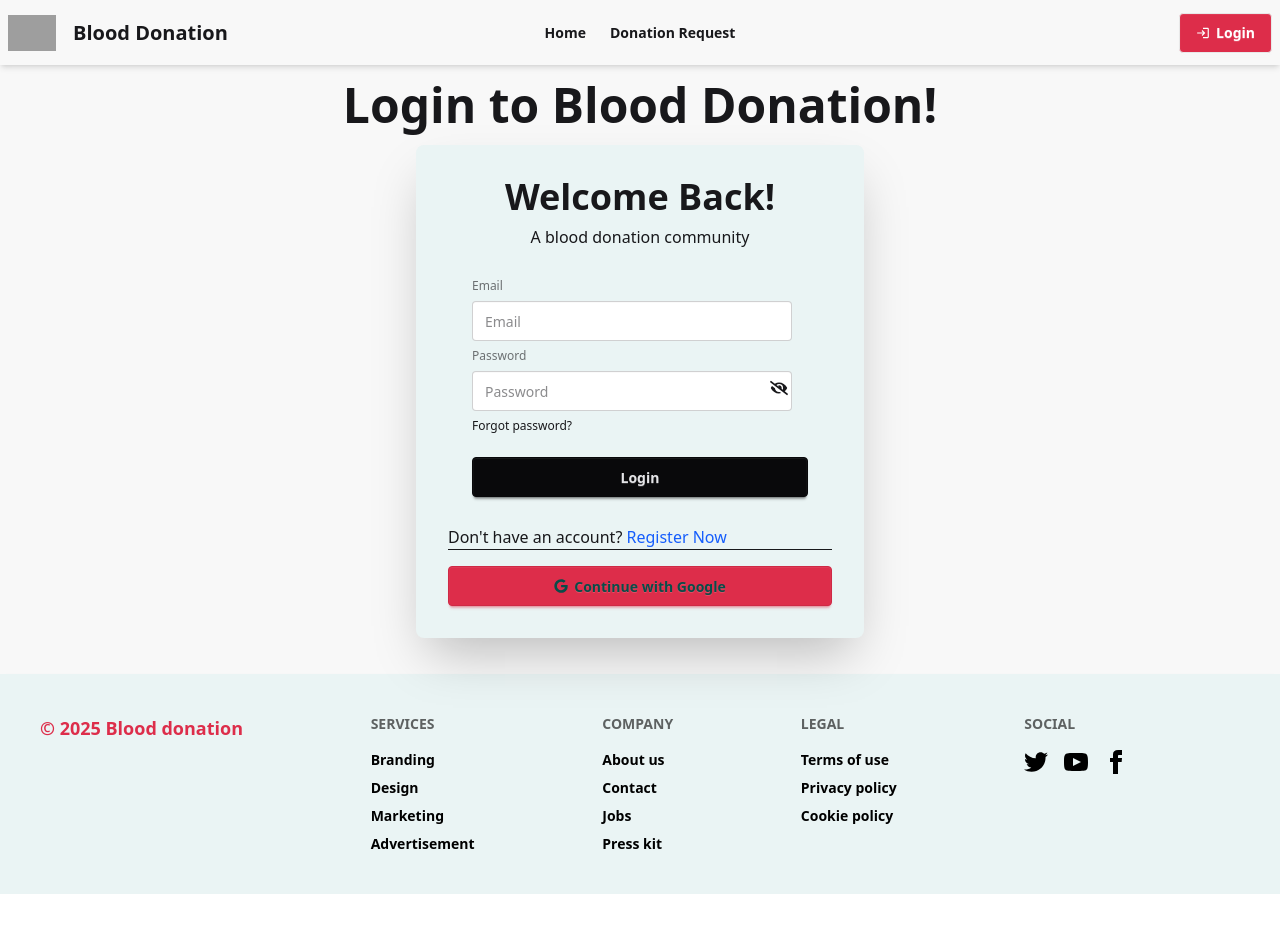
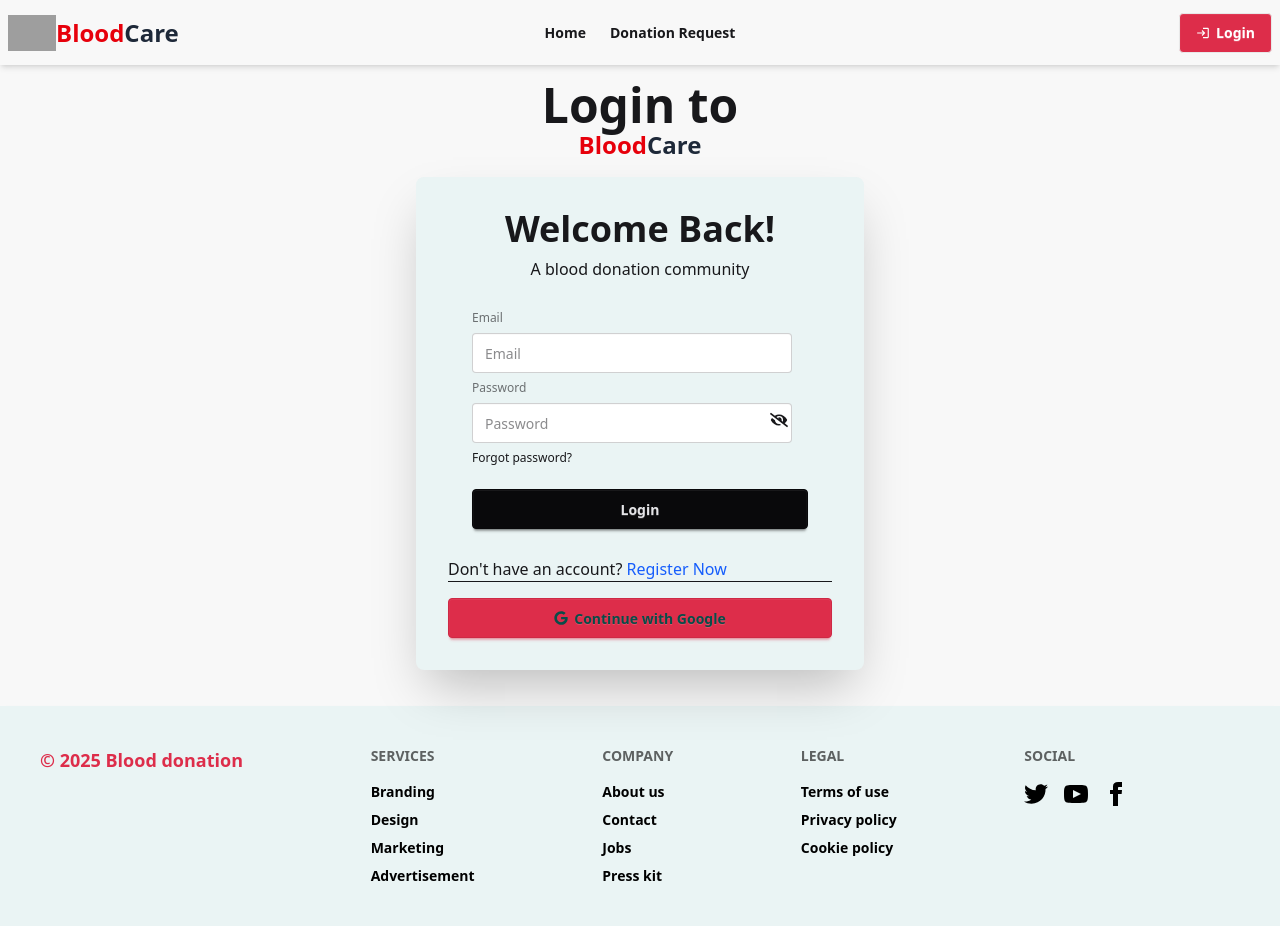
Before and after one commit to Md-Shahed-Chowdhury/A-11-Blood-donation-Client, a React (Vite) app: page /login in a window 1280 px wide. Before the commit the page ends 894 px from the top, so only its background shows below. Built offline with nearby package versions, Linux system fonts and the light colour scheme; no server answers; grey boxes are pictures that could not be loaded.

Commit message:
dashboard aside made

```diff
--- /dev/null
+++ b/src/components/DashboardAside.jsx
@@ -0,0 +1,49 @@
+import { NavLink } from "react-router";
+import { FaHome, FaTint, FaPlusCircle, FaUser } from "react-icons/fa";
+
+const DashboardAside = () => {
+  const linkClass = ({ isActive }) =>
+    `flex items-center gap-3 px-4 py-3 rounded-lg font-medium transition
+     ${
+       isActive
+         ? "bg-red-600 text-white"
+         : "text-gray-700 hover:bg-red-100 hover:text-red-600"
+     }`;
+
+  return (
+    <aside className="w-64 min-h-screen bg-white border-r shadow-md p-4">
+      {/* Logo / Title */}
+      <div className="mb-8 text-center">
+        <h2 className="text-2xl font-bold text-red-600">
+          Blood<span className="text-gray-800">Care</span>
+        </h2>
+        <p className="text-sm text-gray-500">Donor Dashboard</p>
+      </div>
+
+      {/* Navigation */}
+      <nav className="space-y-2">
+        <NavLink to="/dashboard" end className={linkClass}>
+          <FaHome />
+          Home
+        </NavLink>
+
+        <NavLink to="/dashboard/my-donation" className={linkClass}>
+          <FaTint />
+          My Donation
+        </NavLink>
+
+        <NavLink to="/dashboard/create-donation" className={linkClass}>
+          <FaPlusCircle />
+          Create Donation
+        </NavLink>
+
+        <NavLink to="/dashboard/profile" className={linkClass}>
+          <FaUser />
+          Profile
+        </NavLink>
+      </nav>
+    </aside>
+  );
+};
+
+export default DashboardAside;
--- a/src/components/Nav.jsx
+++ b/src/components/Nav.jsx
@@ -60,7 +60,9 @@ const Nav = () => {
             alt=""
             className="w-12"
           />
-          <a className="btn btn-ghost text-xl">Blood Donation</a>
+          <h2 className="text-2xl font-bold text-red-600">
+          Blood<span className="text-gray-800">Care</span>
+        </h2>
         </div>
       </div>
       <div className="navbar-center hidden lg:flex">
--- a/src/layouts/Dashboard.jsx
+++ b/src/layouts/Dashboard.jsx
@@ -1,9 +1,12 @@
 import React from 'react';
+import DashboardAside from '../components/DashboardAside';
+import { Outlet } from 'react-router';
 
 const Dashboard = () => {
     return (
-        <div>
-            dashboard
+        <div className="bg-base-200 min-h-screen max-w-[1550px] mx-auto flex">
+            <DashboardAside></DashboardAside>
+            <Outlet></Outlet>
         </div>
     );
 };
--- a/src/pages/Login.jsx
+++ b/src/pages/Login.jsx
@@ -45,15 +45,18 @@ const Login = () => {
       <div className="hero">
         <div className="hero-content flex-col">
           <div className="text-center lg:text-left">
-            <h1 className="text-5xl font-bold">Login to Blood Donation!</h1>
+            <h1 className="text-5xl font-bold text-center">
+              Login to{" "}
+              <h2 className="text-2xl font-bold text-red-600">
+                Blood<span className="text-gray-800">Care</span>
+              </h2>
+            </h1>
           </div>
           <div className="card bg-primary max-w-md md:w-120 shrink-0 shadow-2xl p-3 md:p-6 lg:p-8">
             <h2 className="text-center text-2xl md:text-4xl font-bold">
               Welcome Back!
             </h2>
-            <p className="text-center mt-2">
-                A blood donation community
-            </p>
+            <p className="text-center mt-2">A blood donation community</p>
             <div className="card-body">
               <form onSubmit={handleLogin}>
                 <fieldset className="fieldset">
@@ -105,10 +108,7 @@ const Login = () => {
               </NavLink>
             </p>
             <hr />
-            <button
-              onClick={handleGoogleLogin}
-              className="btn mt-4 btn-accent"
-            >
+            <button onClick={handleGoogleLogin} className="btn mt-4 btn-accent">
               <FaGoogle /> Continue with Google
             </button>
           </div>
--- a/src/pages/Register.jsx
+++ b/src/pages/Register.jsx
@@ -31,7 +31,7 @@ const Register = () => {
         toast(error.message);
       });
   };
-  const handleRegister = async(e) => {
+  const handleRegister = async (e) => {
     e.preventDefault();
     const regex = /^(?=.*[A-Z])(?=.*[a-z])(?=.*[^A-Za-z0-9]).{6,}$/;
 
@@ -42,20 +42,22 @@ const Register = () => {
     const file = photoUrl.files[0];
     const password = form.password.value;
     let result;
-    try{
-       result= await axios.post("https://api.imgbb.com/1/upload?key=70b53b2348bb8f3f317563c7b7814e63",{image:file},{
-      headers:{
-         'Content-Type': 'multipart/form-data'
+    try {
+      result = await axios.post(
+        "https://api.imgbb.com/1/upload?key=70b53b2348bb8f3f317563c7b7814e63",
+        { image: file },
+        {
+          headers: {
+            "Content-Type": "multipart/form-data",
+          },
         }
-    })
-    }
-    catch(error){
-      console.log("error in imgbb",error);
+      );
+    } catch (error) {
+      console.log("error in imgbb", error);
     }
 
     photoUrl = result.data.data.display_url;
-    console.log(photoUrl)
-
+    console.log(photoUrl);
 
     setError("");
     if (password != confirmPass) {
@@ -63,7 +65,9 @@ const Register = () => {
       return;
     }
     const upazila = form.upazila.value;
-    const district = districts.find((district) => myDistrict == district.id).name;
+    const district = districts.find(
+      (district) => myDistrict == district.id
+    ).name;
     const bloodGroup = form.bloodGroup.value;
     if (!regex.test(password)) {
       setError(
@@ -81,12 +85,13 @@ const Register = () => {
       district,
       bloodGroup,
     };
-    console.log("new",newUser);
+    console.log("new", newUser);
 
     emailRegister(email, password)
       .then((user) => {
-        axiosInstance.post("/newUser",newUser)
-        .then(data=>console.log(data.data));
+        axiosInstance
+          .post("/newUser", newUser)
+          .then((data) => console.log(data.data));
         const CurrentUser = user.user;
         toast("Registered Successfully");
         updateProfile(auth.currentUser, {
@@ -131,7 +136,10 @@ const Register = () => {
           </div>
           <div className="card bg-primary max-w-md md:w-120 shrink-0 shadow-2xl p-3 md:p-6 lg:p-8">
             <h2 className="text-center text-2xl md:text-4xl font-bold">
-              Welcome To Blood Donation
+              Welcome To{" "}
+              <h2 className="text-2xl font-bold text-red-600">
+                Blood<span className="text-gray-800">Care</span>
+              </h2>
             </h2>
             <p className="text-center mt-2">A blood donation community</p>
             <div className="card-body">
```
